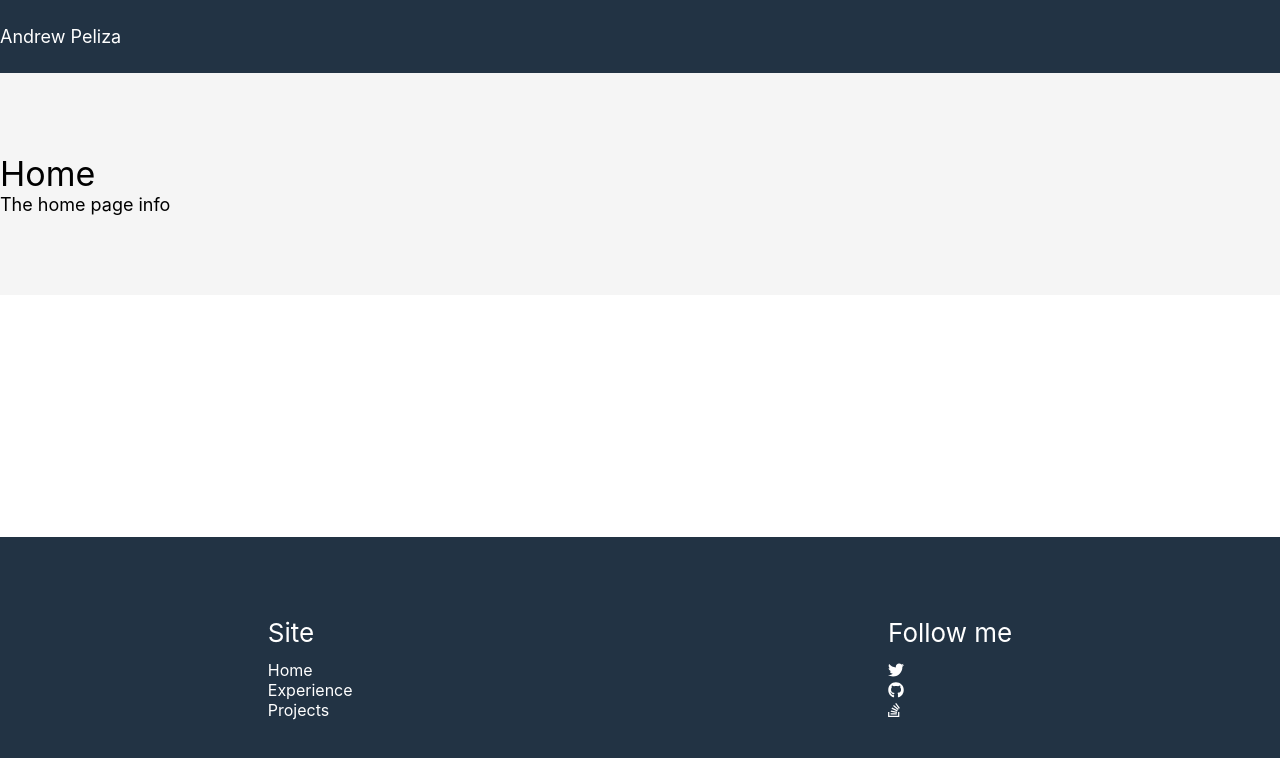
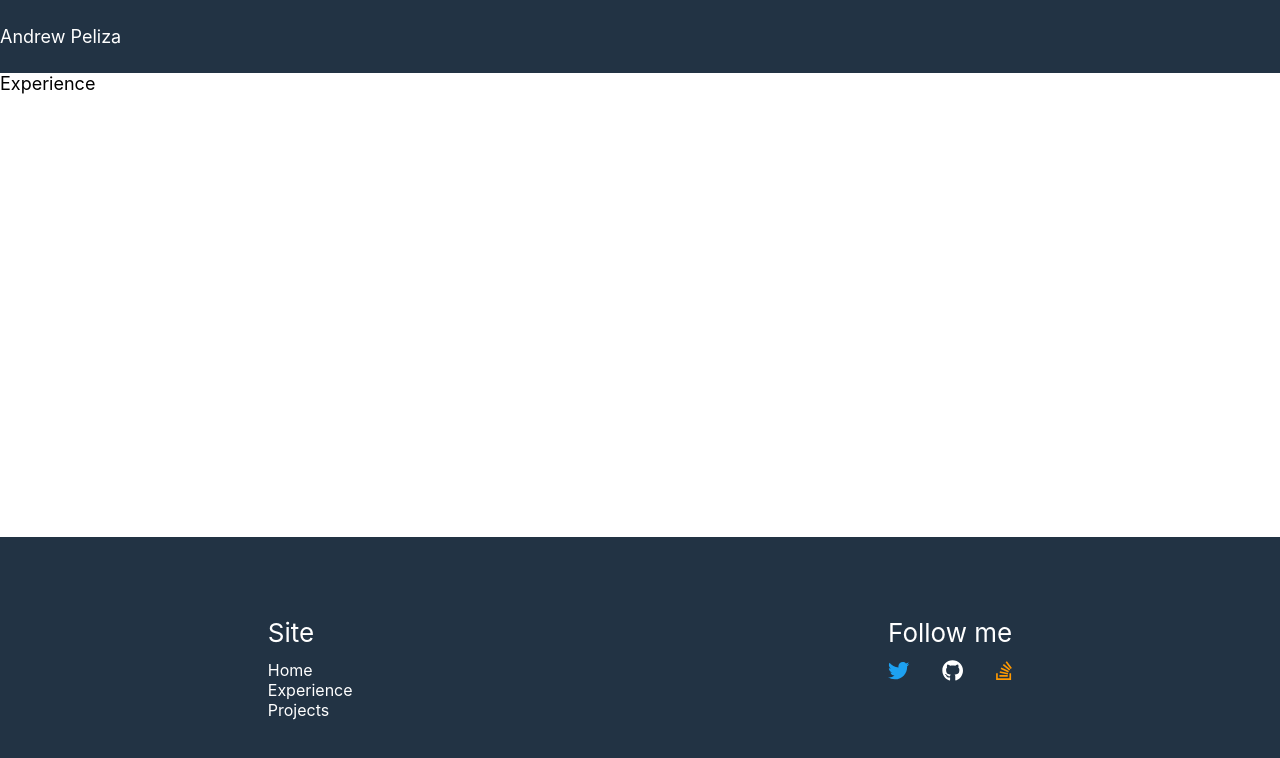
Before and after one commit to jbrearley/El_Site, a React (Create React App) app: page /experience in a window 1280 px wide. Before the commit this address led to /. Shown: the top 758 px of the page. Built offline with nearby package versions, Linux system fonts and the light colour scheme.

Commit message:
Footer added Icon colour and size with all their links + Cleanup

```diff
--- a/src/App.js
+++ b/src/App.js
@@ -4,17 +4,15 @@ import { Route, Switch, Redirect } from 'react-router-dom';
 import Header from './components/Header/Header';
 import Footer from './components/Footer/Footer';
 import Home from './containers/Home/Home';
-import Hobbies from './containers/Hobbies/Hobbies';
-import Work from './containers/Work/Work';
-import Qualifications from './containers/Qualifications/Qualifications';
+import Experience from './containers/Experience/Experience';
+import Projects from './containers/Projects/Projects';
 import './App.scss';
 
 function App() {
   let routes = (
     <Switch>
-      <Route path='/hobbies' component={Hobbies} />
-      <Route path='/work' component={Work} />
-      <Route path='/qualifications' component={Qualifications} />
+      <Route path='/experience' component={Experience} />
+      <Route path='/projects' component={Projects} />
       <Route path='/' exact component={Home} />
       <Redirect to='/' />
     </Switch>
--- a/src/components/Footer/Footer.js
+++ b/src/components/Footer/Footer.js
@@ -1,4 +1,5 @@
 import React from 'react';
+import { Link, withRouter } from 'react-router-dom';
 
 import './Footer.scss';
 
@@ -8,22 +9,52 @@ const Footer = () => (
       <article>
         <h4 className='footer-header'>Site</h4>
         <ul>
-          <li>Home</li>
-          <li>Experience</li>
-          <li>Projects</li>
+          <li>
+            <Link to='/'>Home</Link>
+          </li>
+          <li>
+            <Link to='/experience'>Experience</Link>
+          </li>
+          <li>
+            <Link to='/projects'>Projects</Link>
+          </li>
         </ul>
       </article>
       <article>
         <h4 className='footer-header'>Follow me</h4>
-        <ul>
+        <ul className='footer-ul'>
           <li>
-            <i className='fab fa-twitter'></i>
+            <a
+              href='https://twitter.com/APeliza'
+              target='_blank'
+              rel='noopener noreferrer'
+            >
+              <i
+                className='fab fa-twitter fa-lg'
+                style={{ color: '#1DA1F1' }}
+              ></i>
+            </a>
           </li>
           <li>
-            <i className='fab fa-github'></i>
+            <a
+              href='https://github.com/ElAndy94'
+              target='_blank'
+              rel='noopener noreferrer'
+            >
+              <i className='fab fa-github fa-lg'></i>
+            </a>
           </li>
           <li>
-            <i className='fab fa-stack-overflow'></i>
+            <a
+              href='https://stackoverflow.com/users/4920343/andrew?tab=profile'
+              target='_blank'
+              rel='noopener noreferrer'
+            >
+              <i
+                className='fab fa-stack-overflow fa-lg'
+                style={{ color: '#FF9900' }}
+              ></i>
+            </a>
           </li>
         </ul>
       </article>
@@ -31,4 +62,4 @@ const Footer = () => (
   </footer>
 );
 
-export default Footer;
+export default withRouter(Footer);
--- a/src/components/Footer/Footer.scss
+++ b/src/components/Footer/Footer.scss
@@ -19,6 +19,16 @@ footer {
   .footer-header {
     margin-bottom: 12px;
   }
+
+  .footer-ul {
+    display: flex;
+    flex-flow: row;
+    justify-content: space-between;
+
+    //li:not(:last-child) {
+    // margin-right: 12px;
+    //}
+  }
   // footer,
   // div {
   // @media (max-width: $mediaMinWidth) {
--- /dev/null
+++ b/src/containers/Experience/Experience.js
@@ -0,0 +1,5 @@
+import React from 'react';
+
+const Experience = () => <p>Experience</p>;
+
+export default Experience;
--- a/src/containers/Hobbies/Hobbies.js
+++ /dev/null
@@ -1,5 +0,0 @@
-import React from 'react';
-
-const Hobbies = () => <p>Hobbies</p>;
-
-export default Hobbies;
--- /dev/null
+++ b/src/containers/Projects/Projects.js
@@ -0,0 +1,5 @@
+import React from 'react';
+
+const Projects = () => <p>Projects</p>;
+
+export default Projects;
--- a/src/containers/Qualifications/Qualifications.js
+++ /dev/null
@@ -1,5 +0,0 @@
-import React from 'react';
-
-const Qualifications = () => <p>Qualifications</p>;
-
-export default Qualifications;
--- a/src/containers/Work/Work.js
+++ /dev/null
@@ -1,5 +0,0 @@
-import React from 'react';
-
-const Work = () => <p>work</p>;
-
-export default Work;
```
Also changed, not shown: src/containers/Experience/Experience.scss (added), src/containers/Projects/Projects.scss (added), src/containers/Work/Work.scss (deleted).
